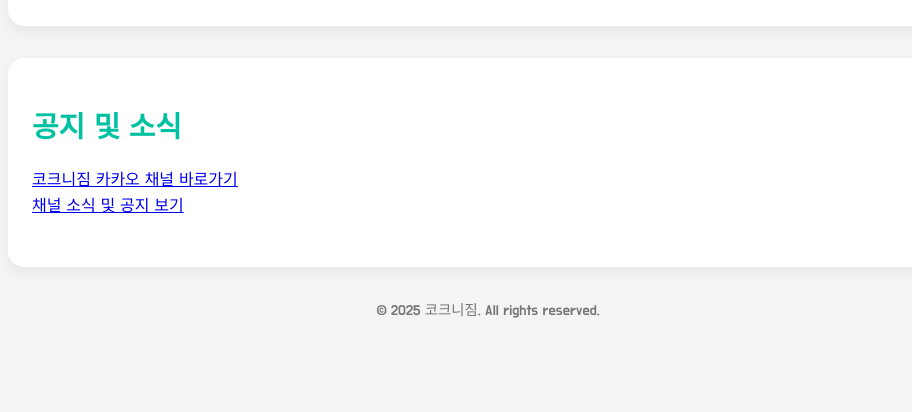
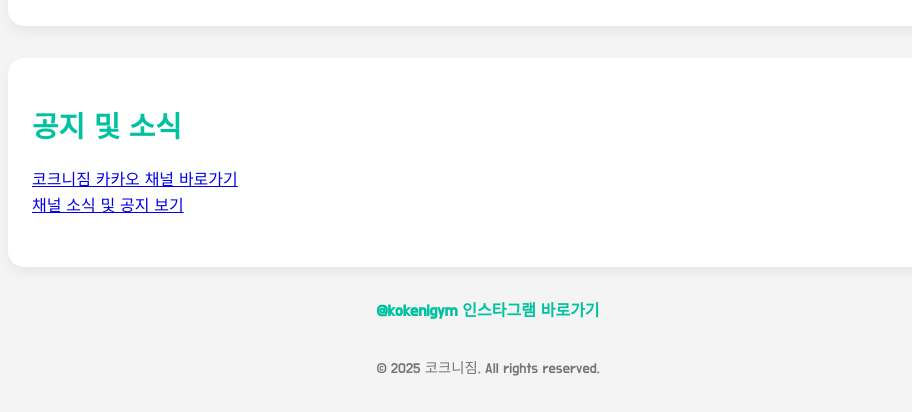
Before and after one commit to kokenigym/kokenigym.github.io, a plain HTML site: page index.html in a window 1280 px wide. Shown: the part 1426-1838 px from the top of the page, without its empty margins (152-1064 px from the left). Before the commit the page ends 1780 px from the top, so only its background shows below. Drawn offline with Linux system fonts and the light colour scheme.

Commit message:
Update index.html

```diff
--- a/index.html
+++ b/index.html
@@ -81,6 +81,20 @@
       border-radius: 10px;
       box-shadow: 0 4px 8px rgba(0,0,0,0.05);
     }
+    .social-links {
+      text-align: center;
+      margin-top: 2rem;
+    }
+    .social-links a {
+      display: inline-block;
+      margin: 0 0.5rem;
+      color: var(--primary);
+      text-decoration: none;
+      font-weight: bold;
+    }
+    .social-links a:hover {
+      text-decoration: underline;
+    }
     footer {
       text-align: center;
       padding: 2rem 1rem;
@@ -115,7 +129,11 @@
     <h2>공지 및 소식</h2>
     <p><a href="http://pf.kakao.com/_xeeAsn" target="_blank">코크니짐 카카오 채널 바로가기</a></p>
     <p><a href="http://pf.kakao.com/_xeeAsn/posts" target="_blank">채널 소식 및 공지 보기</a></p>
-  </section>  <footer>
+  </section>  <div class="social-links">
+    <p>
+      <a href="https://www.instagram.com/kokenigym" target="_blank">@kokenigym 인스타그램 바로가기</a>
+    </p>
+  </div>  <footer>
     <p>&copy; 2025 코크니짐. All rights reserved.</p>
   </footer>
 </body>
```
